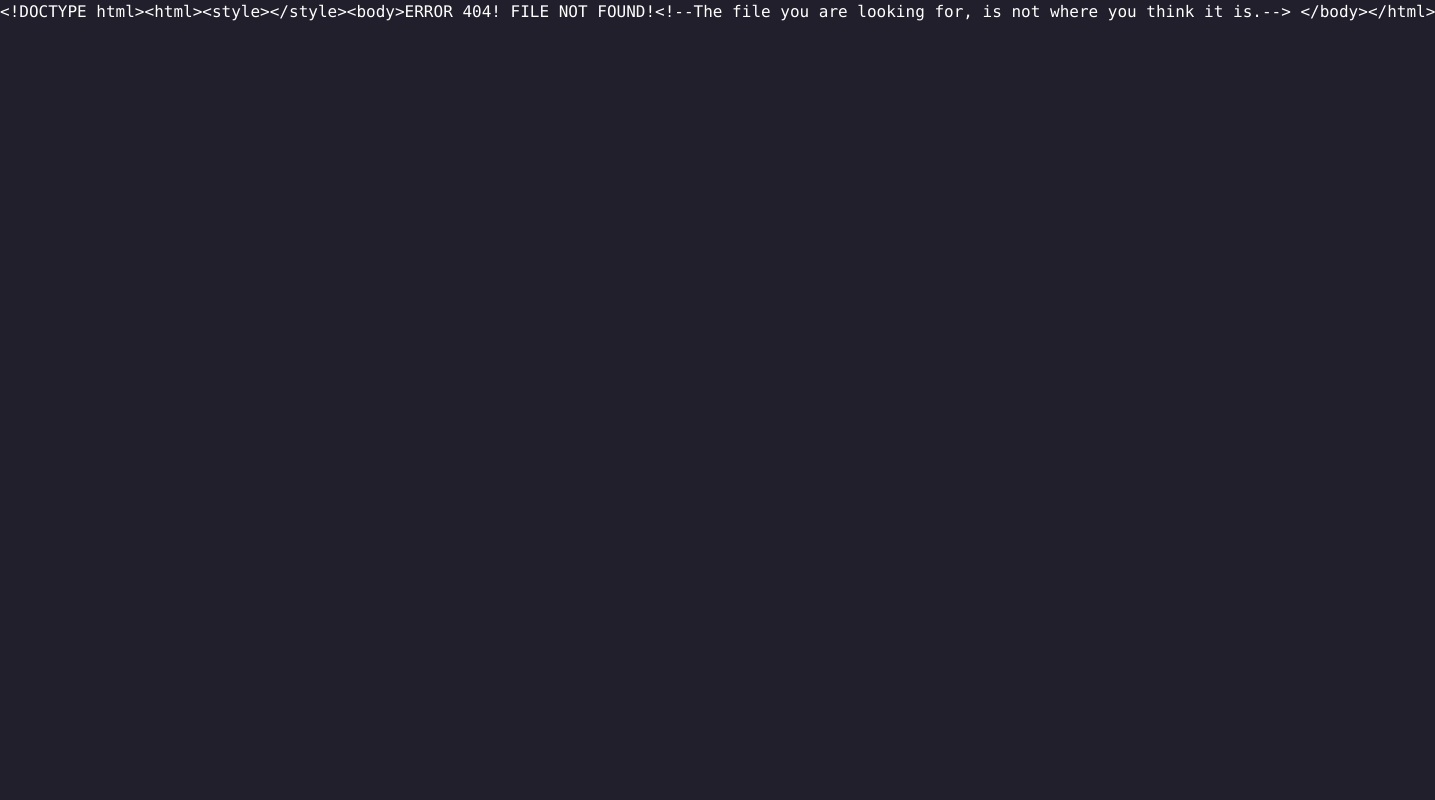
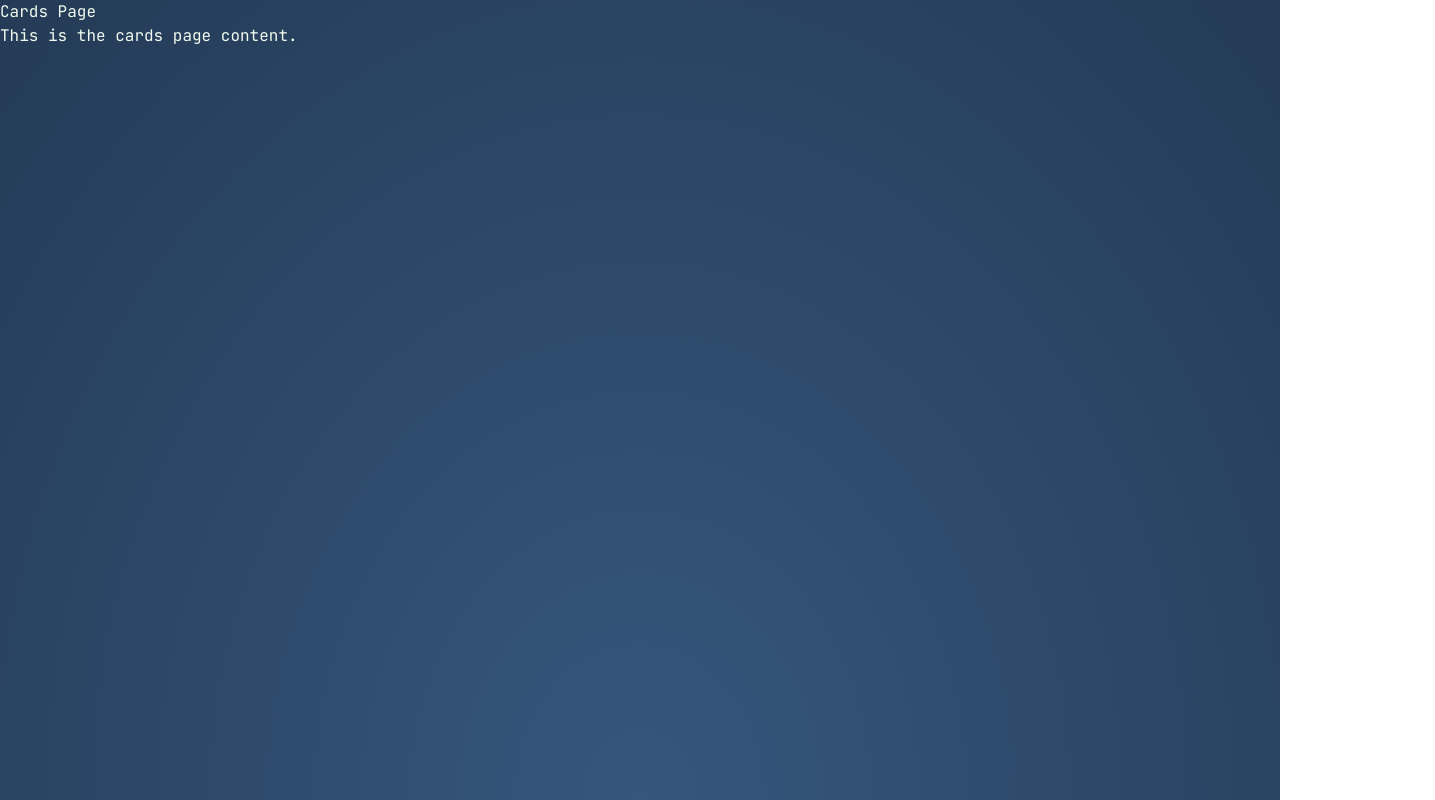
Before and after one commit to TaQsiimUwU/TaQsiimUwU.github.io, a React (Vite) app: page /cards in a window 1280 px wide. Before the commit this address had no page. Shown: the whole page, 1435 px wide, since content can reach past the window. Built offline with nearby package versions, Linux system fonts and the light colour scheme.

Commit message:
feat: add new pages for Cards and Store; update routing and menu items. Enhanced the var use in the css and used new colors

```diff
--- a/src/App.jsx
+++ b/src/App.jsx
@@ -1,6 +1,8 @@
 import { BrowserRouter , Route, Routes} from 'react-router-dom'
-import {Leading} from './pages/Leading'
+import {StartUp} from './pages/StartUp.jsx'
 import {Home} from './pages/Home.jsx'
+import {Cards} from './pages/Cards'
+import {Store} from './pages/Store'
 import {NotFound} from './pages/404'
 // import './Styles/App.css'
 
@@ -13,6 +15,8 @@ function App() {
     <BrowserRouter>
     <Routes>
     <Route index element={<Home />} />
+    <Route path="/cards" element={<Cards />} />
+    <Route path="/store" element={<Store />} />
     <Route path = "*" element = {<NotFound />} />
     </Routes>
     </BrowserRouter>
--- a/src/Styles/index.css
+++ b/src/Styles/index.css
@@ -29,16 +29,30 @@ padding-inline: 2rem;
 
 
 body {
-/* cursor: crosshair; */
 cursor: url("../assets/cursor-alt-svgrepo-com.svg"), crosshair;
-/* overflow: hidden; */
+overflow: hidden;
 width: 100%;
 max-width: 100%;
 box-sizing: border-box;
-background-color: var(--background);
+background: radial-gradient(ellipse at bottom, var(--background-gradient-start) 0%, var(--background-gradient-end) 200%);
+background-attachment: fixed;
 color: var(--text);
 font-family: var(--h1font), sans-serif;
+position: relative;
 }
+
+/* Add glowing effect overlay */
+/* body::before {
+content: "";
+position: fixed;
+bottom: 0;
+left: 0;
+right: 0;
+height: 50vh;
+background: radial-gradient(ellipse at bottom, var(--background-gradient-start) 0%, transparent 70%);
+pointer-events: none;
+z-index: -1;
+} */
 
 button{
 cursor: crosshair;
@@ -102,7 +116,8 @@ top: 20px;
 left: 20px;
 right: 20px;
 bottom: 20px;
-border: 1px solid var(--text, #fff);
+border: 1px solid var(--accent-highlight);
+box-shadow: 0 0 15px rgba(168, 218, 220, 0.2);
 pointer-events: none;
 }
 
@@ -125,7 +140,7 @@ pointer-events: none;
   position: absolute;
   width: 40px;
   height: 2px;
-  background-color: #e0e0e0;
+  background-color: var(--corner-decoration);
   animation: flicker 3s infinite;
 }
 
@@ -137,7 +152,7 @@ pointer-events: none;
   position: absolute;
   width: 2px;
   height: 100px;
-  background-color: #e0e0e0;
+  background-color: var(--corner-decoration);
 }
 
 /* Top Left */
@@ -233,16 +248,16 @@ box-sizing: border-box;
 -webkit-tap-highlight-color: transparent;
 -webkit-appearance: button;
 appearance: button;
-background-color: var(--button);
-background-color: #606080;
+background-color: var(--component-bg-start);
+background: linear-gradient(135deg, var(--component-bg-start), var(--component-bg-end));
 background-image: none;
 font-family: var(--h1font), sans-serif;
 font-size: 100%;
 font-weight: 900;
 line-height: 1.5;
 margin: 0;
--webkit-mask-image: -webkit-radial-gradient(#000, #fff);
-mask-image: radial-gradient(#000, #fff);
+-webkit-mask-image: -webkit-radial-gradient(var(--text-gradient-start), var(--button-hover-bg));
+mask-image: radial-gradient(var(--text-gradient-start), var(--button-hover-bg));
 padding: 0;
 }
 
@@ -264,14 +279,22 @@ display: none;
 
 .btn-31 {
 border-width: 1px;
+border-color: var(--accent-primary);
 padding: 1rem 2rem;
 position: relative;
 text-transform: uppercase;
+transition: all 0.3s ease;
+}
+
+.btn-31:hover {
+background: linear-gradient(135deg, var(--accent-primary), var(--component-bg-start));
+border-color: var(--accent-highlight);
+box-shadow: 0 0 20px rgba(230, 57, 70, 0.3);
 }
 
 .btn-31:before {
 --progress: 100%;
-background: #ffff;
+background: var(--button-hover-bg);
 -webkit-clip-path: polygon(
 100% 0,
 var(--progress) var(--progress),
@@ -319,8 +342,9 @@ animation: move-up-alternate 0.3s ease forwards;
 letter-spacing: 2px;
 font-family: var(--h1font);
 font-weight: bold;
-color: var(--text-color);
+color: var(--text);
 text-align: center;
+text-shadow: 0 0 10px rgba(241, 250, 238, 0.3);
 
 
 @media (min-width: 768px) {
@@ -347,12 +371,12 @@ transition: transform 0.1s ease;
 position: absolute;
 top: 0;
 left: 50%;
-/* right: 50%; */
-/* transform: translateX(50%); */
 transform: translateX(-50%);
 font-size: 2.25rem;
 margin-top: 30px;
-/* animation: var(--animation-pulse); */
+color: var(--text);
+text-shadow: 0 0 15px var(--accent-highlight);
+font-weight: bold;
 }
 
 .projects-grid {
@@ -367,7 +391,7 @@ width: 300px;
 height: 250px;
 border-radius: 10px;
 padding: 1px;
-background: radial-gradient(circle 230px at 0% 0%, #ffffff, #0c0d0d);
+background: radial-gradient(circle 230px at 0% 0%, var(--project-card-outer-start), var(--project-card-outer-end));
 position: relative;
 }
 
@@ -375,8 +399,8 @@ position: relative;
 width: 5px;
 aspect-ratio: 1;
 position: absolute;
-background-color: #fff;
-box-shadow: 0 0 10px #ffffff;
+background-color: var(--project-dot);
+box-shadow: 0 0 10px var(--project-dot);
 border-radius: 100px;
 z-index: 2;
 right: 10%;
@@ -389,24 +413,24 @@ z-index: 1;
 width: 100%;
 height: 100%;
 border-radius: 9px;
-border: solid 1px #202222;
+border: solid 1px var(--project-card-border);
 background-size: 20px 20px;
-background: radial-gradient(circle 280px at 0% 0%, #444444, #0c0d0d);
+background: radial-gradient(circle 280px at 0% 0%, var(--project-card-bg-start), var(--project-card-bg-end));
 display: flex;
 align-items: center;
 justify-content: center;
 position: relative;
 flex-direction: column;
-color: #fff;
+color: var(--project-card-text);
 }
 .ray {
 width: 220px;
 height: 45px;
 border-radius: 100px;
 position: absolute;
-background-color: #c7c7c7;
+background-color: var(--project-ray);
 opacity: 0.4;
-box-shadow: 0 0 50px #fff;
+box-shadow: 0 0 50px var(--project-dot);
 filter: blur(10px);
 transform-origin: 10%;
 top: 0%;
@@ -417,7 +441,7 @@ transform: rotate(40deg);
 .card .text {
 font-weight: bolder;
 font-size: 2rem;
-background: linear-gradient(45deg, #000000 4%, #fff, #000);
+background: linear-gradient(45deg, var(--text-gradient-start) 4%, var(--text-gradient-middle), var(--text-gradient-end));
 background-clip: text;
 color: transparent;
 }
@@ -426,11 +450,11 @@ color: transparent;
 width: 100%;
 height: 1px;
 position: absolute;
-background-color: #2c2c2c;
+background-color: var(--project-line-base);
 }
 .topl {
 top: 10%;
-background: linear-gradient(90deg, #888888 30%, #1d1f1f 70%);
+background: linear-gradient(90deg, var(--project-line-gradient-start) 30%, var(--project-line-gradient-end) 70%);
 }
 .bottoml {
 bottom: 10%;
@@ -439,7 +463,7 @@ bottom: 10%;
 left: 10%;
 width: 1px;
 height: 100%;
-background: linear-gradient(180deg, #747474 30%, #222424 70%);
+background: linear-gradient(180deg, var(--project-line-left-start) 30%, var(--project-line-left-end) 70%);
 }
 .rightl {
 right: 10%;
--- a/src/Styles/var.css
+++ b/src/Styles/var.css
@@ -2,15 +2,44 @@
 
 
 :root {
-   /* colors */
-   --background:#201F2B;
-   --text: #ffff;
-   --button: #606080;
+   /* colors - New Steel Blue & Crimson Theme */
+   --background: #141E30; /* dark navy */
+   --background-gradient-start: #35577D; /* steel blue */
+   --background-gradient-end: #141E30; /* dark navy */
+   --text: #F1FAEE; /* primary light text */
+   --text-secondary: #A8AAB5; /* muted secondary text */
+   --text-dark: #0D0D0D; /* dark text for light surfaces */
+   --button: #6B1E23; /* rich crimson */
+   --button-hover: #E63946; /* bright red for call-to-action */
+   --accent-primary: #E63946; /* bright red for call-to-action */
+   --accent-highlight: #A8DADC; /* soft cyan for highlights */
+   --accent-balance: #457B9D; /* muted sky blue for balance */
+   --accent-notification: #FFB347; /* warm orange for notifications */
+   --component-bg-start: #6B1E23; /* rich crimson */
+   --component-bg-end: #2C0F12; /* dark maroon */
    --border: 0, 0, 0, 0.1;
    --foreground: 255, 255, 255, 1;
    --primary: 0, 123, 255, 1;
    --secondary: 108, 117, 125, 1;
    --card: 255, 255, 255, .8;
+   --corner-decoration: #A8DADC; /* soft cyan for highlights */
+   --button-hover-bg: #F1FAEE; /* off-white */
+   --project-card-outer-start: #457B9D; /* muted sky blue */
+   --project-card-outer-end: #2C0F12; /* dark maroon */
+   --project-dot: #FFB347; /* warm orange */
+   --project-card-border: #6B1E23; /* rich crimson */
+   --project-card-bg-start: #6B1E23; /* rich crimson */
+   --project-card-bg-end: #2C0F12; /* dark maroon */
+   --project-card-text: #F1FAEE; /* primary light text */
+   --project-ray: #A8DADC; /* soft cyan */
+   --text-gradient-start: #0D0D0D; /* dark text */
+   --text-gradient-middle: #F1FAEE; /* off-white */
+   --text-gradient-end: #0D0D0D; /* dark text */
+   --project-line-base: #457B9D; /* muted sky blue */
+   --project-line-gradient-start: #A8DADC; /* soft cyan */
+   --project-line-gradient-end: #6B1E23; /* rich crimson */
+   --project-line-left-start: #457B9D; /* muted sky blue */
+   --project-line-left-end: #2C0F12; /* dark maroon */
       /* animations var */
    --animation-float: float 3s ease-in-out infinite;
    --animation-pulse: pulse-subtle 4s ease-in-out infinite;
--- a/src/components/Main_content.jsx
+++ b/src/components/Main_content.jsx
@@ -1,7 +1,7 @@
 import {Projects} from './projects.jsx';
 import {Contact} from './Contact.jsx';
 import {About} from './About.jsx';
-import {Showcase} from '../pages/Showcase.jsx';
+import {Store} from '../pages/Store.jsx';
 export const Main_content = ({ activeSection }) => {
 
 // Function to render the correct section based on activeSection
@@ -13,8 +13,8 @@ const renderSection = () => {
         return <Projects />;
       case 'contact':
         return <Contact />;
-      case 'ShowCase':
-        return <Showcase />;
+      case 'Store':
+        return <Store />;
       default:
         return <About />;
     }
--- a/src/components/Menu.jsx
+++ b/src/components/Menu.jsx
@@ -7,9 +7,9 @@ export const Menu = ({ onMenuItemClick }) => {
       <nav className="w-full flex-grow flex items-center">
         <div className="flex justify-center w-full">
           <ul className="space-x-8 text-xl" id="list">
-            <li className="btn-31" onClick={() => onMenuItemClick('ShowCase')}>
+            <li className="btn-31" onClick={() => onMenuItemClick('Store')}>
               <a className="text-container font-medium">
-                <span className="text">Show Case</span>
+                <span className="text">Store</span>
               </a>
             </li>
             <li className="btn-31" onClick={() => onMenuItemClick('projects')}>
--- /dev/null
+++ b/src/pages/Cards.jsx
@@ -0,0 +1,8 @@
+export function Cards() {
+  return (
+    <div>
+      <h1>Cards Page</h1>
+      <p>This is the cards page content.</p>
+    </div>
+  )
+}
--- a/src/pages/Leading.jsx
+++ b/src/pages/StartUp.jsx
@@ -1,4 +1,4 @@
-export const Leading = () => {
+export const StartUp = () => {
   return (
     <a href="./Home.jsx">
       <div className="Press-to-start">
--- a/src/pages/Showcase.jsx
+++ b/src/pages/Store.jsx
@@ -1,4 +1,4 @@
-export const Showcase = () => {
+export const Store = () => {
   return (
 <div>
     cuming Soon!
```
